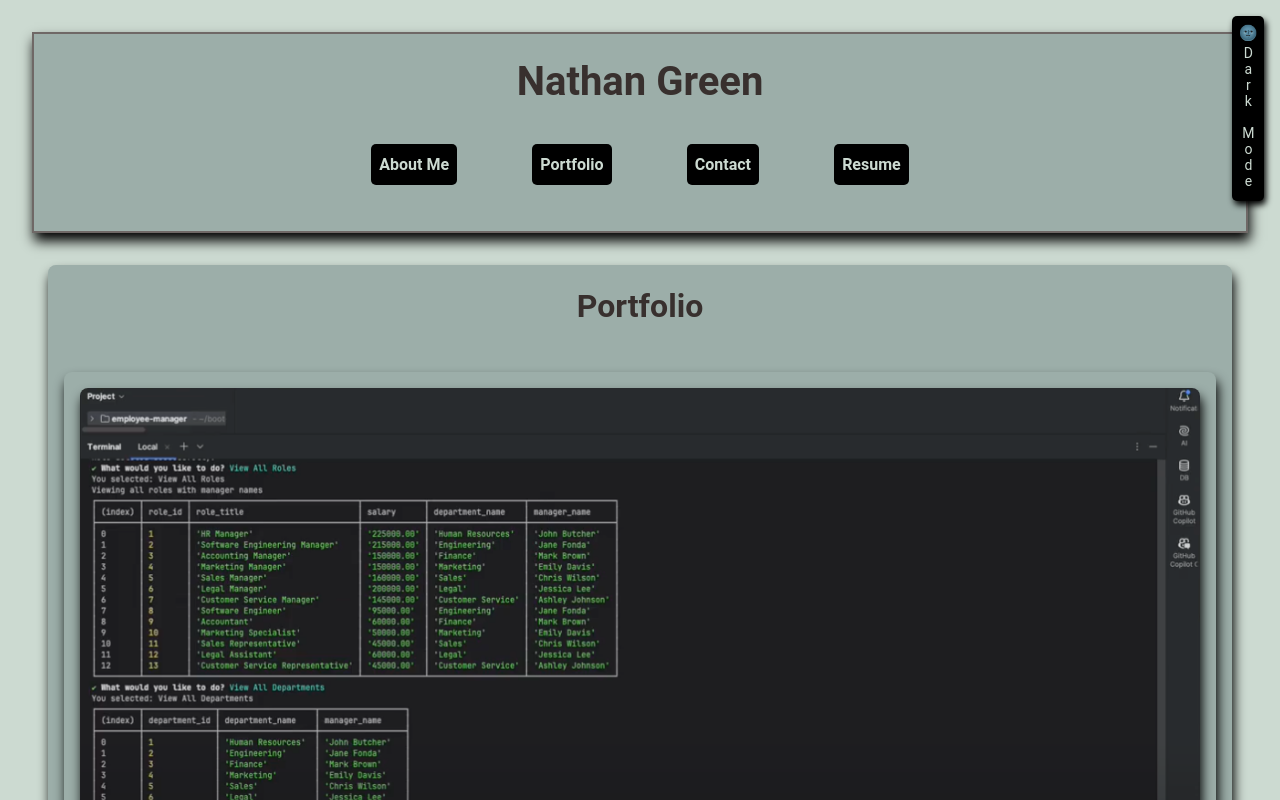
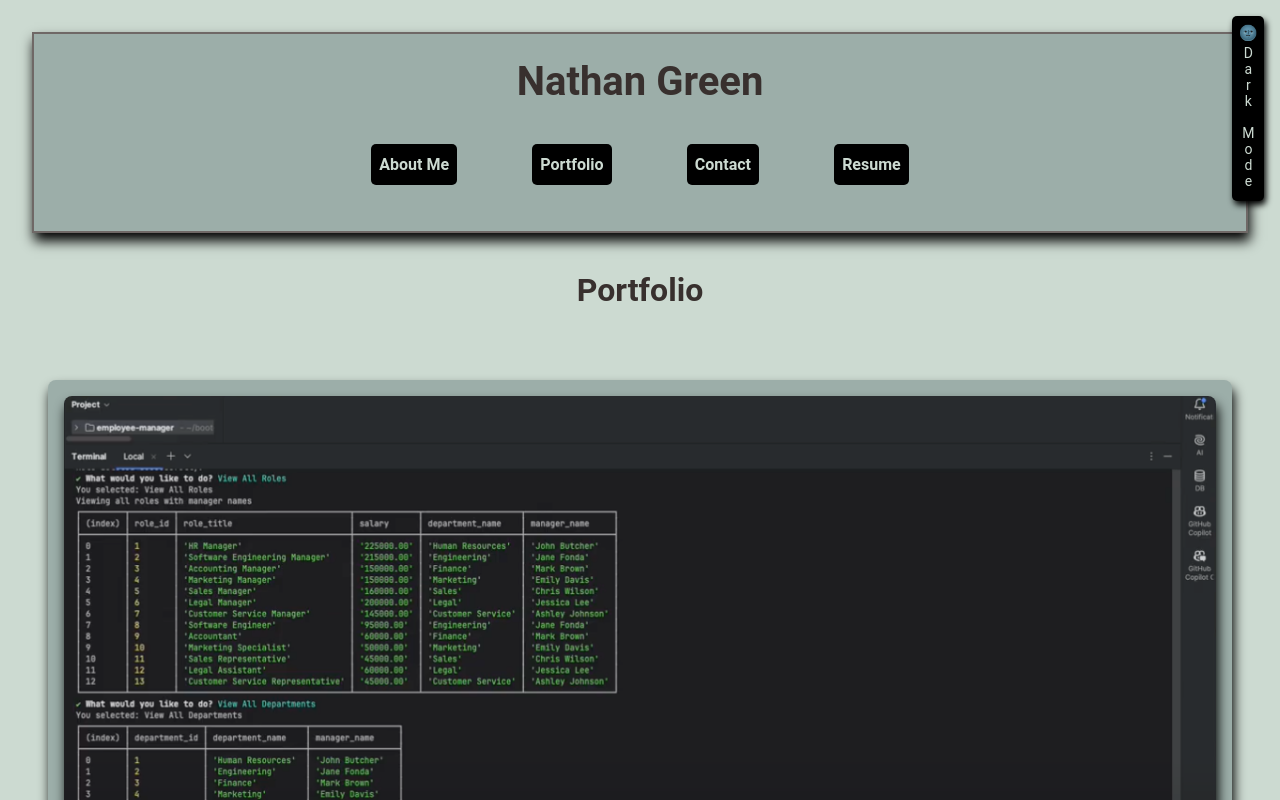
Before and after one commit to nathangreen1632/react-me, a React (Vite) app: page /portfolio in a window 1280 px wide. Shown: the top 800 px of the page. Built offline with nearby package versions, Linux system fonts and the light colour scheme.

Commit message:
Elaborated styles for .proficiencies, Removes className project-card-resume from Resume.tsx, Adds alt text for pictures in Portfolio.tsx

```diff
--- a/src/Pages/Portfolio.tsx
+++ b/src/Pages/Portfolio.tsx
@@ -3,38 +3,44 @@ const Portfolio = () => {
     { title: 'Weather Dashboard',
       link: 'https://weather-dashboard-c4pa.onrender.com/',
       repo: 'https://github.com/nathangreen1632/weather-dashboard',
-      screenshot: '/weather-dashboard.png'
+      screenshot: '/weather-dashboard.png',
+      alt: 'Weather Dashboard screenshot'
     },
     { title: 'Recipe Planner',
       link: 'https://recipe-planner-1632.netlify.app/',
       repo: 'https://github.com/nathangreen1632/recipe-planner',
-      screenshot: '/recipe-planner.png'
+      screenshot: '/recipe-planner.png',
+      alt: 'Recipe Planner screenshot'
     },
     { title: 'Payroll Tracker',
       link: 'https://payroll-tracker.netlify.app/',
       repo: 'https://github.com/nathangreen1632/employee-payroll-tracker',
-      screenshot: '/employee-payroll-tracker.png'
+      screenshot: '/employee-payroll-tracker.png',
+      alt: 'Payroll Tracker screenshot'
     },
     { title: 'Technology Blog',
       link: 'https://toggle-blog.netlify.app',
       repo: 'https://github.com/nathangreen1632/toggle-blog',
-      screenshot: '/toggle-blog.png'
+      screenshot: '/toggle-blog.png',
+      alt: 'Technology Blog screenshot'
     },
     { title: 'Vehicle Builder',
       link: 'https://www.youtube.com/watch?v=6qlrd8L_s4k&t=44s/',
       repo: 'https://github.com/nathangreen1632/vehicle-builder',
-      screenshot: '/vehicle-builder.png'
+      screenshot: '/vehicle-builder.png',
+      alt: 'Vehicle Builder screenshot'
     },
     { title: 'Employee Manager',
       link: 'https://www.youtube.com/watch?v=6z5qPHpE0Mo&t=134s',
       repo: 'https://github.com/nathangreen1632/employee-manager',
-      screenshot: '/employee-manager.png'
+      screenshot: '/employee-manager.png',
+      alt: 'Employee Manager screenshot'
     },
     // Add more projects
   ];
 
   return (
-    <section className="project-card">
+    <section>
       <h2>Portfolio</h2>
       <div className="projects">
         {projects.map((project, index) => (
--- a/src/Pages/Resume.tsx
+++ b/src/Pages/Resume.tsx
@@ -2,7 +2,7 @@ const Resume = () => {
   return (
     <section>
       <div>
-      <h2 className="project-card-resume">Resume</h2>
+      <h2>Resume</h2>
       </div>
       <a href="public/NathanGreen_Resume.pdf" download="NathanGreen_Resume.pdf"><button>Download My Resume</button></a>
       <h2 className="proficiencies">Proficiencies</h2>
--- a/src/css/styles.css
+++ b/src/css/styles.css
@@ -102,6 +102,7 @@ main {
 
 main h2 {
   color: #38302E;
+  margin-top: 1rem;
   margin-bottom: 1rem;
   font-size: 2rem;
   font-weight: bold;
@@ -181,7 +182,7 @@ footer button {
   padding: 1rem;
   border-radius: 8px;
   text-align: center;
-  margin: 1rem 0;
+  margin: 2rem 0;
   box-shadow: 2px 8px 12px rgba(0.2, 0.2, 0.2, 1);
 }
 
@@ -259,7 +260,7 @@ footer button {
 }
 
 .proficiencies li {
-  color: #ccdad1;
+  color: #38302E;
   margin-bottom: 1rem;
   font-size: 1.25rem;
   font-weight: bold;
```
